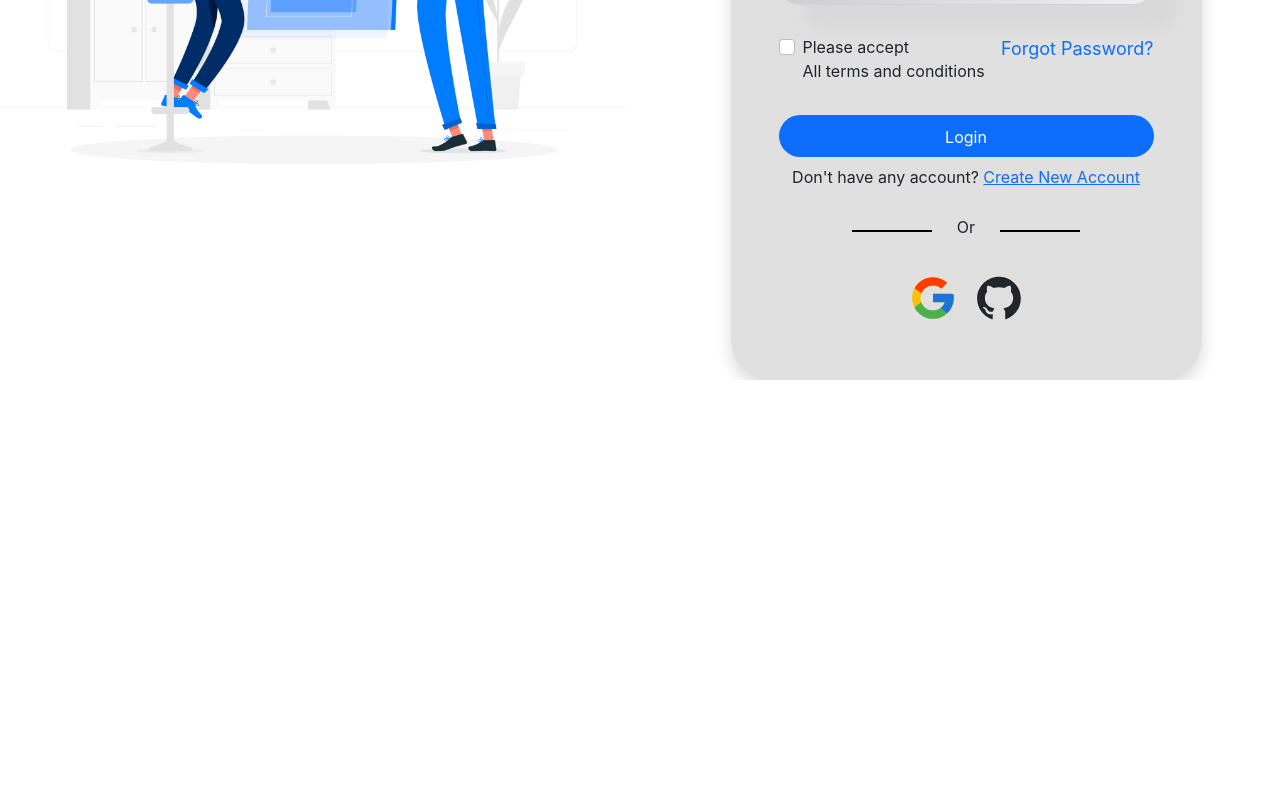
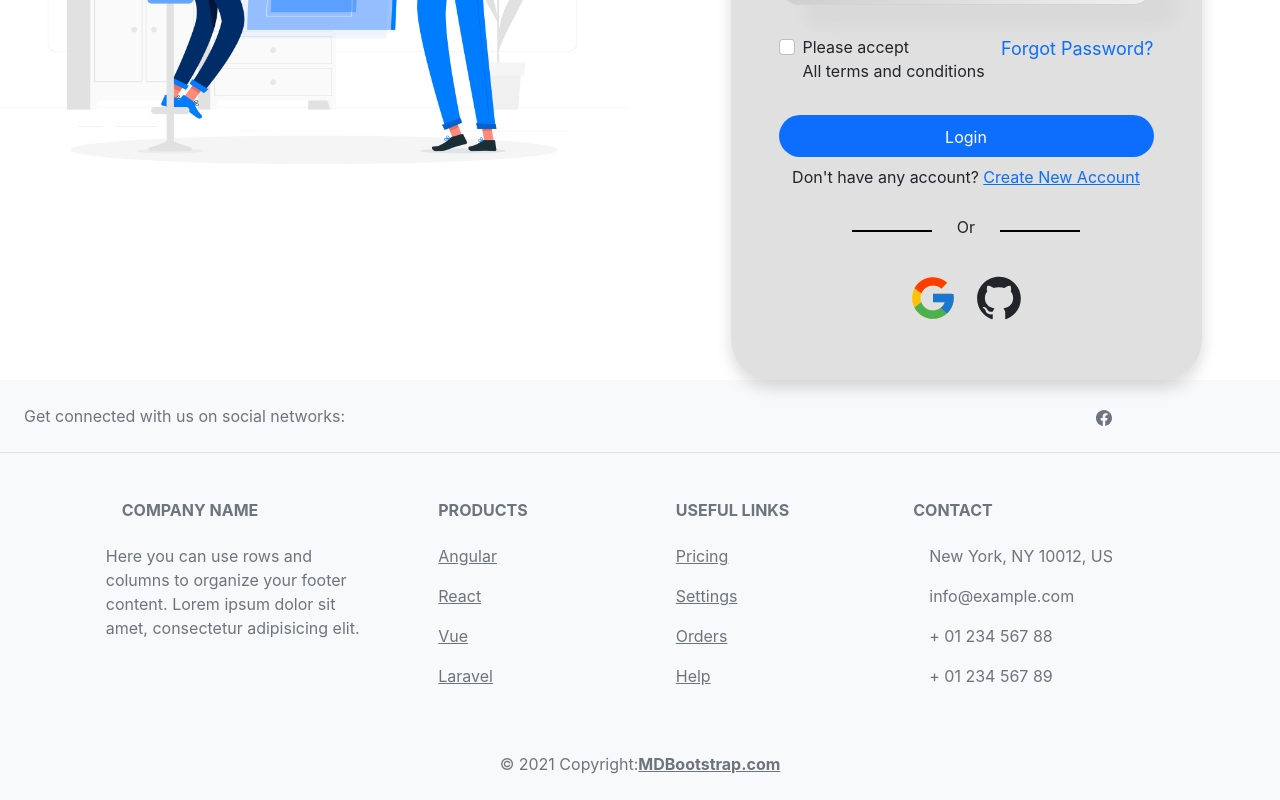
Before and after one commit to sayanpal469/independent-service-provider, a React (Create React App) app: page /login in a window 1280 px wide. Shown: the part 429-1229 px from the top of the page. Before the commit the page ends 809 px from the top, so only its background shows below. Built offline with nearby package versions, Linux system fonts and the light colour scheme; no server answers.

Commit message:
footer added

```diff
--- a/src/App.js
+++ b/src/App.js
@@ -11,13 +11,17 @@
 import About from './components/SharedPages/About/About';
 import Gallery from './components/HomeSection/Gallery/Gallery';
 import Blogs from './components/SharedPages/Blogs/Blogs';
+import Footer from './components/SharedPages/Footer/Footer';
 
 function App() {
   return (
     <div className="App">
+
       <Navbar/>
+
       <Routes>
           <Route path='/' element={ <Home/> }></Route>
+          <Route path='/home' element={ <Home/> }></Route>
           <Route path='/services' element={ <Services/> }></Route>
           <Route path='/gallery' element={ <Gallery/> }></Route>
           <Route path='/login' element={ <Login/> }></Route>
@@ -29,9 +33,9 @@
           }></Route>
           <Route path='/blogs' element={ <Blogs/> }></Route>
           <Route path='/about' element={ <About/> }></Route>
-
           <Route path='*' element={ <NotFound/> }></Route>
       </Routes>
+      <Footer/>
     </div>
   );
 }
--- a/src/components/HomeSection/Footer/Footer.js
+++ /dev/null
@@ -1,11 +0,0 @@
-import React from 'react';
-
-const Footer = () => {
-    return (
-        <div>
-
-        </div>
-    );
-};
-
-export default Footer;
--- a/src/components/HomeSection/Gallery/Gallery.js
+++ b/src/components/HomeSection/Gallery/Gallery.js
@@ -3,7 +3,7 @@
 
 const Gallery = () => {
     return (
-        <div className='container'>
+        <div className='container mb-5'>
             <h1 className='text-center my-5'>Gallery</h1>
             <div class="row">
             <div class="col-4">
--- a/src/components/HomeSection/Home/Home.js
+++ b/src/components/HomeSection/Home/Home.js
@@ -1,6 +1,5 @@
 import React from 'react';
 import Banner from '../Banner/Banner';
-import Footer from '../Footer/Footer';
 import Gallery from '../Gallery/Gallery';
 import Services from '../Service/Services';
 
@@ -10,7 +9,6 @@
             <Banner/>
             <Services/>
             <Gallery/>
-            <Footer/>
         </div>
     );
 };
--- /dev/null
+++ b/src/components/SharedPages/Footer/Footer.css
@@ -0,0 +1,20 @@
+.icon{
+    margin: 15px;
+    font-size: 40px;
+}
+
+.facebook{
+    color: #4267B2;
+}
+
+.insta{
+   color: #E1306C;
+}
+
+.github{
+    color: black;
+}
+
+.twitter{
+    color: #1da1f2;
+}
--- /dev/null
+++ b/src/components/SharedPages/Footer/Footer.js
@@ -0,0 +1,134 @@
+import React from 'react';
+import { Link } from 'react-router-dom';
+import { BsFacebook } from "react-icons/bs";
+import { BsInstagram } from "react-icons/bs";
+import { BsGithub } from "react-icons/bs";
+import { GrTwitter } from "react-icons/gr";
+import './Footer.css'
+
+
+const Footer = () => {
+    return (
+<footer class="text-center text-lg-start bg-light text-muted">
+
+  <section
+    class="d-flex justify-content-center justify-content-lg-between p-4 border-bottom"
+  >
+
+    <div class="me-5 d-none d-lg-block">
+      <span>Get connected with us on social networks:</span>
+    </div>
+
+
+
+    <div>
+      <Link to="" class="me-4 text-reset">
+        <BsFacebook></BsFacebook>
+      </Link>
+      <Link to="" class="me-4 text-reset">
+        <i class="fab fa-twitter"></i>
+      </Link>
+      <Link to="" class="me-4 text-reset">
+        <i class="fab fa-google"></i>
+      </Link>
+      <Link to="" class="me-4 text-reset">
+        <i class="fab fa-instagram"></i>
+      </Link>
+      <Link to="" class="me-4 text-reset">
+        <i class="fab fa-linkedin"></i>
+      </Link>
+      <Link to="" class="me-4 text-reset">
+        <i class="fab fa-github"></i>
+      </Link>
+    </div>
+
+  </section>
+
+
+
+  <section class="">
+    <div class="container text-center text-md-start mt-5">
+
+      <div class="row mt-3">
+
+        <div class="col-md-3 col-lg-4 col-xl-3 mx-auto mb-4">
+
+          <h6 class="text-uppercase fw-bold mb-4">
+            <i class="fas fa-gem me-3"></i>Company name
+          </h6>
+          <p>
+            Here you can use rows and columns to organize your footer content. Lorem ipsum
+            dolor sit amet, consectetur adipisicing elit.
+          </p>
+        </div>
+
+        <div class="col-md-2 col-lg-2 col-xl-2 mx-auto mb-4">
+
+          <h6 class="text-uppercase fw-bold mb-4">
+            Products
+          </h6>
+          <p>
+            <Link to="#!" class="text-reset">Angular</Link>
+          </p>
+          <p>
+            <Link to="#!" class="text-reset">React</Link>
+          </p>
+          <p>
+            <Link to="#!" class="text-reset">Vue</Link>
+          </p>
+          <p>
+            <Link to="#!" class="text-reset">Laravel</Link>
+          </p>
+        </div>
+
+        <div class="col-md-3 col-lg-2 col-xl-2 mx-auto mb-4">
+
+          <h6 class="text-uppercase fw-bold mb-4">
+            Useful links
+          </h6>
+          <p>
+            <Link to="#!" class="text-reset">Pricing</Link>
+          </p>
+          <p>
+            <Link to="#!" class="text-reset">Settings</Link>
+          </p>
+          <p>
+            <Link to="#!" class="text-reset">Orders</Link>
+          </p>
+          <p>
+            <Link to="#!" class="text-reset">Help</Link>
+          </p>
+        </div>
+
+        <div class="col-md-4 col-lg-3 col-xl-3 mx-auto mb-md-0 mb-4">
+
+          <h6 class="text-uppercase fw-bold mb-4">
+            Contact
+          </h6>
+          <p><i class="fas fa-home me-3"></i> New York, NY 10012, US</p>
+          <p>
+            <i class="fas fa-envelope me-3"></i>
+            info@example.com
+          </p>
+          <p><i class="fas fa-phone me-3"></i> + 01 234 567 88</p>
+          <p><i class="fas fa-print me-3"></i> + 01 234 567 89</p>
+        </div>
+
+      </div>
+
+    </div>
+  </section>
+
+
+
+  <div class="text-center p-4" style={{backgrounColor: '0, 0, 0, 0.05'}}>
+    © 2021 Copyright:
+    <Link class="text-reset fw-bold" to="https://mdbootstrap.com/">MDBootstrap.com</Link>
+  </div>
+
+</footer>
+
+    );
+};
+
+export default Footer;
```
